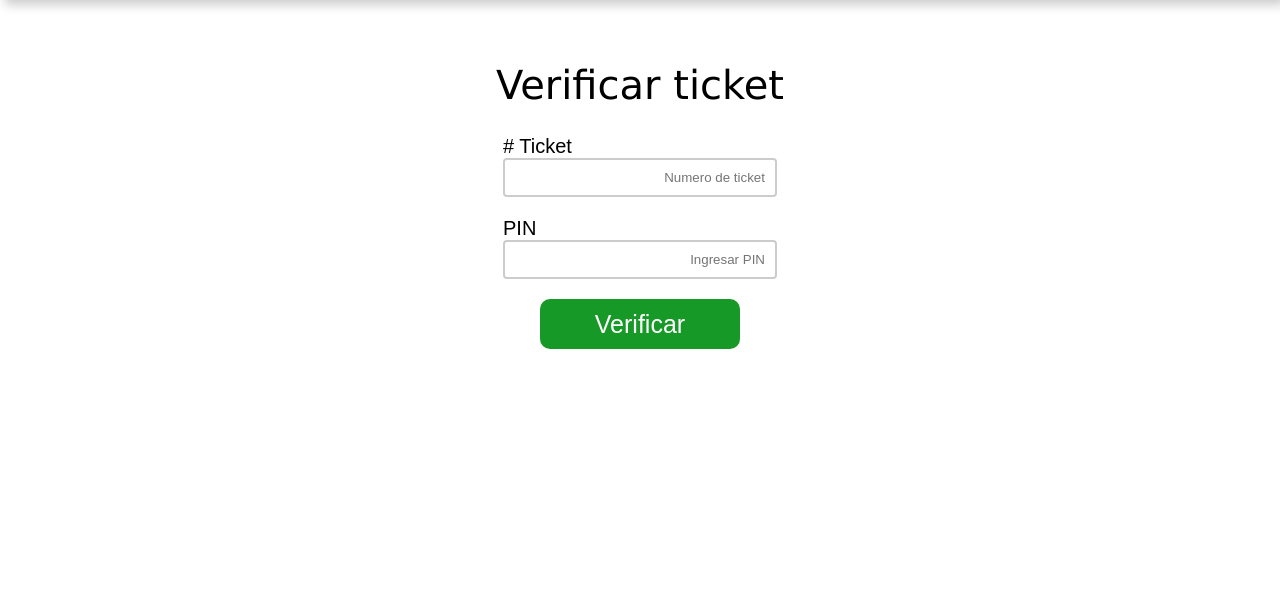
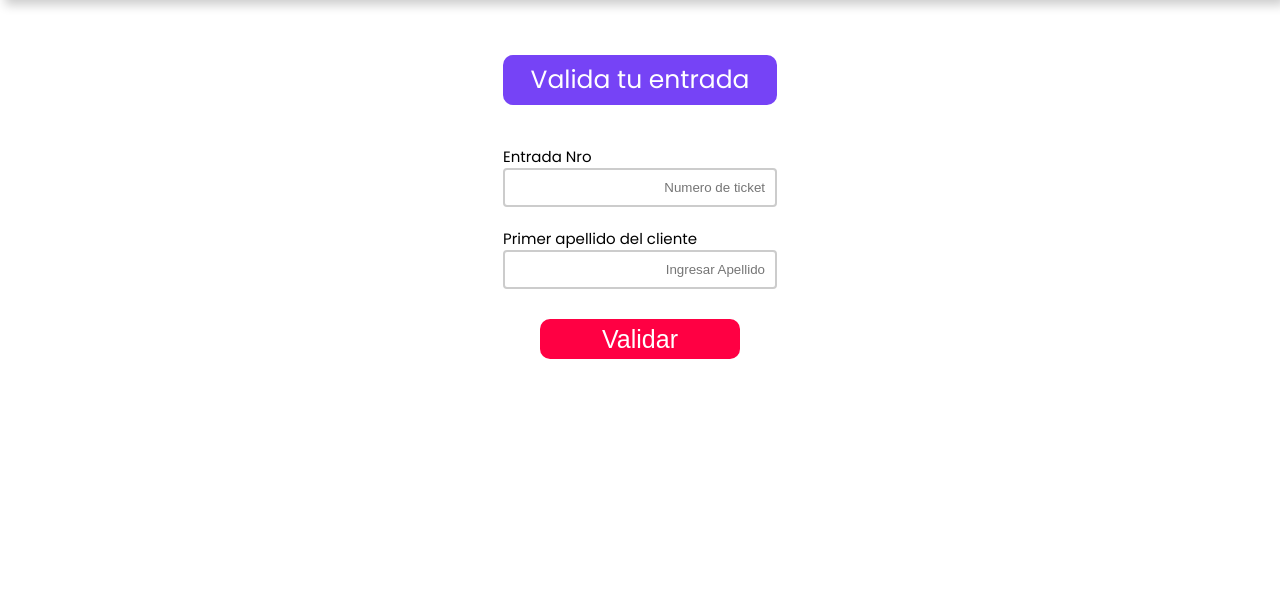
Before and after one commit to tuentradaDiacsa/tuentradaDiacsa, a Django app: template homePage/templates/validarPage/validarPage.html in a window 1280 px wide. Shown: the part 45-644 px from the top of the page. Run offline with Django 4.2, Linux system fonts and the light colour scheme; the template is opened without the code that fills it, so the values that code supplies are empty.

Commit message:
Add files via upload

```diff
--- a/homePage/templates/validarPage/script.js
+++ b/homePage/templates/validarPage/script.js
@@ -17,10 +17,6 @@ function soloNumeros(event) {
 }
 
 function verificar() {
-    if (document.getElementById("ticket").value.trim().length !== 6 || document.getElementById("cip").value.trim().length !== 6) {
-        alert("El codigo de verificacion debe tener 6 caracteres.");
-        return false; // Evita que el formulario se envíe
-    }
     $.ajax({
         type: 'POST',
         url: '/administrar/',  // Reemplaza esto con la URL de tu vista de Django
@@ -31,10 +27,30 @@ function verificar() {
             'csrfmiddlewaretoken': $('input[name=csrfmiddlewaretoken]').val(),
         },
         success: function (response) {
-            document.getElementById("resultado").innerText = response.estado.toString();
-            if (response.estado.toString() == "Ticket valido") document.getElementById("datosCompradorTexto").style.backgroundColor = "green";
-            if (response.estado.toString() == "Ticket no valido") document.getElementById("datosCompradorTexto").style.backgroundColor = "red";
-            if (response.estado.toString() == "Ticket en validacion") document.getElementById("datosCompradorTexto").style.backgroundColor = "orange";
+            document.getElementById("comprarBotonFinal").style.display = "none"
+            document.getElementById("comprarBotonFinal").style.visibility = "visible"
+            document.getElementById("datosCompradorTexto").style.visibility = "visible"
+            document.getElementById("datosCompradorTexto").style.display = "flex"
+            document.getElementById("notasAlFinal").style.display = "grid"
+
+            if (response.estado.toString() == "Ticket valido") {
+                document.getElementById("resultado").innerText = "Validado"
+                document.getElementById("datosCompradorTexto").style.backgroundColor = "##7643F6";
+                document.getElementById("notas").innerText = "Entrada valida para el concierto del Grupo 5 en Iquitos Domingo 25 de Junio de 2023 - 3:00 PM"
+                document.getElementById("notas2").innerText = ""
+            }
+            if (response.estado.toString() == "Ticket no valido") {
+                document.getElementById("resultado").innerText = "Entrada no valida"
+                document.getElementById("datosCompradorTexto").style.backgroundColor = "black";
+                document.getElementById("notas").innerText = "1. Puede que la entrada o apellido sea incorrecto."
+                document.getElementById("notas2").innerText = "2. Verifique que la fecha del evento este vigente."
+            }
+            if (response.estado.toString() == "Ticket en validacion") {
+                document.getElementById("resultado").innerText = "Entrada por validar"
+                document.getElementById("datosCompradorTexto").style.backgroundColor = "gray";
+                document.getElementById("notas").innerText = "Su entrada aun esta en proceso de verificacion de pago"
+                document.getElementById("notas2").innerText = ""
+            }
             console.log(response);
         },
         error: function (xhr, status, error) {
@@ -43,3 +59,10 @@ function verificar() {
         }
     });
 }
+function inicial() {
+    document.getElementById("comprarBotonFinal").style.display = "flex"
+    document.getElementById("comprarBotonFinal").style.visibility = "visible"
+    document.getElementById("datosCompradorTexto").style.visibility = "none"
+    document.getElementById("datosCompradorTexto").style.display = "flex"
+    document.getElementById("notasAlFinal").style.display = "none"
+}
--- a/homePage/templates/validarPage/styles.css
+++ b/homePage/templates/validarPage/styles.css
@@ -55,16 +55,18 @@ body {
 .seleccionarFechaBanner {
     margin: 0;
     padding: 0;
-    height: 60px;
+    height: 50px;
     width: 100%;
-    background-color: white;
+    background-color: #7643F6;
+    color: white;
+    border-radius: 10px;
     display: flex;
     justify-content: center;
     align-items: center;
     position: relative;
-    color: black;
-    font-family: 'Lucida Sans', 'Lucida Sans Regular', 'Lucida Grande', 'Lucida Sans Unicode', Geneva, Verdana, sans-serif;
-    font-size: 40px;
+    font-family: 'Poppins', sans-serif;
+    font-size: 25px;
+    margin-bottom: 20px;
 
 }
 
@@ -302,15 +304,15 @@ body {
 
 .totalBotonDiv,
 .comprarBotonFinal {
-    margin-top: 20px;
+    margin-top: 30px;
     font-size: 25px;
     display: flex;
     justify-self: center;
     justify-content: center;
     align-items: center;
     position: relative;
-    background-color: rgba(15, 150, 31, 0.97);
-    height: 50px;
+    background-color: #FF0043;
+    height: 40px;
     width: 200px;
     border-radius: 10px;
     color: white;
@@ -365,6 +386,8 @@ body {
 .contenedorPin {
     display: grid;
     justify-content: center;
+    font-size: 15px;
+    font-family: 'Poppins', sans-serif;
     margin-top: 20px;
 }
 
--- a/homePage/templates/validarPage/validarPage.html
+++ b/homePage/templates/validarPage/validarPage.html
@@ -10,31 +10,40 @@
     <!--Custom CSS-->
     <link rel="stylesheet" href="https://cdnjs.cloudflare.com/ajax/libs/font-awesome/5.15.3/css/all.min.css" />
     <script src="https://unpkg.com/scrollreveal"></script>
+    <link rel="preconnect" href="https://fonts.googleapis.com">
+    <link rel="preconnect" href="https://fonts.gstatic.com" crossorigin>
+    <link href="https://fonts.googleapis.com/css2?family=Poppins:wght@300;400;500;600;700&display=swap"
+        rel="stylesheet">
     <link rel="stylesheet" href="{% static 'validarPage/styles.css' %}">
 </head>
 
 <body>
-    <form id="comprarForm" action="{% url 'comprarPage' %}" method="post">
+    <form id="comprarForm" action="{% url 'comprarPage' %}" method="post" autocomplete="off">
         {% csrf_token %}
         <div class="header">
-            <div class="imagenHeader"><img src="{% static 'comprarPage/logo.png' %}" height="40px"></img></div>
+            <div class="imagenHeader"><img src="{% static 'comprarPage/logo.png' %}" height="40px"
+                    onclick="javascript:location.reload(true)"></img></div>
         </div>
         <div class="todoEntradas">
-            <div class="seleccionarFechaBanner">Verificar ticket</div>
+            <div class="seleccionarFechaBanner">Valida tu entrada</div>
             <div class="contenedorPin" id="contenedorPin">
-                <div># Ticket</div>
-                <input type="text" placeholder="Numero de ticket" maxlength="6" id="ticket" name="ticket"
-                    onkeypress="return soloNumeros(event)">
+                <div>Entrada Nro</div>
+                <input type="text" placeholder="Numero de ticket" maxlength="20" id="ticket" name="ticket"
+                    oninput="inicial()" autocomplete="off">
             </div>
             <div class="contenedorDNI" id="contenedorDNI">
-                <div>PIN</div>
-                <input type="password" placeholder="Ingresar PIN" maxlength="6" id="cip" name="cip"
-                    onkeypress="return soloNumeros(event)">
+                <div>Primer apellido del cliente</div>
+                <input type="password" placeholder="Ingresar Apellido" maxlength="20" id="cip" name="cip"
+                    oninput="inicial()" autocomplete="nope">
 
             </div>
-            <div class="comprarBotonFinal" id="comprarBotonFinal" onclick="verificar()">Verificar</div>
+            <div class="comprarBotonFinal" id="comprarBotonFinal" onclick="verificar()">Validar</div>
             <div class="datosCompradorTexto" id="datosCompradorTexto">
                 <p id="resultado"> </p>
+            </div>
+            <div class="notasAlFinal" id="notasAlFinal">
+                <p id="notas"> </p>
+                <p id="notas2"> </p>
             </div>
         </div>
 
```
Also changed, not shown: other parts of homePage/templates/validarPage/styles.css (+26 -7 lines).
